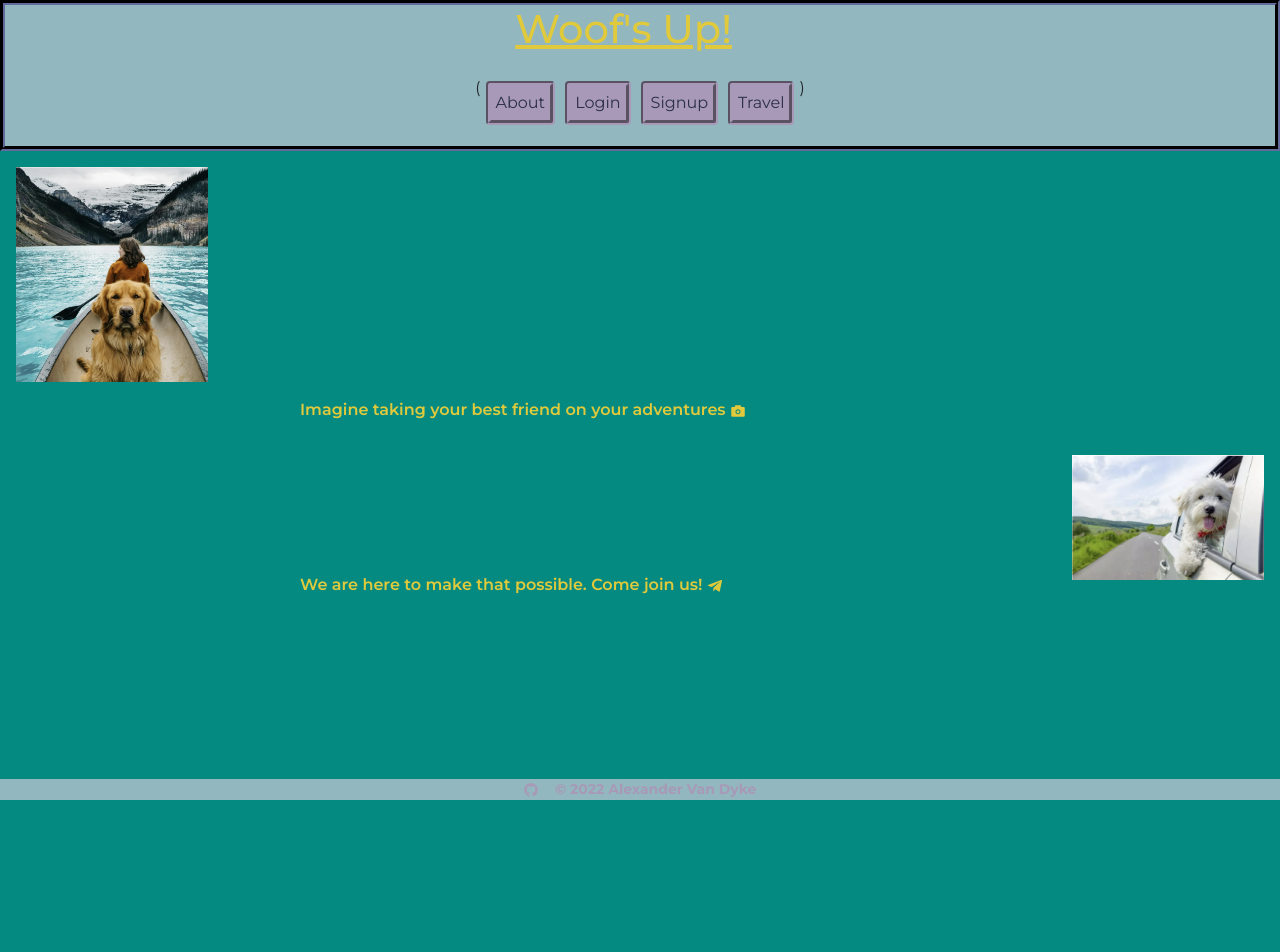
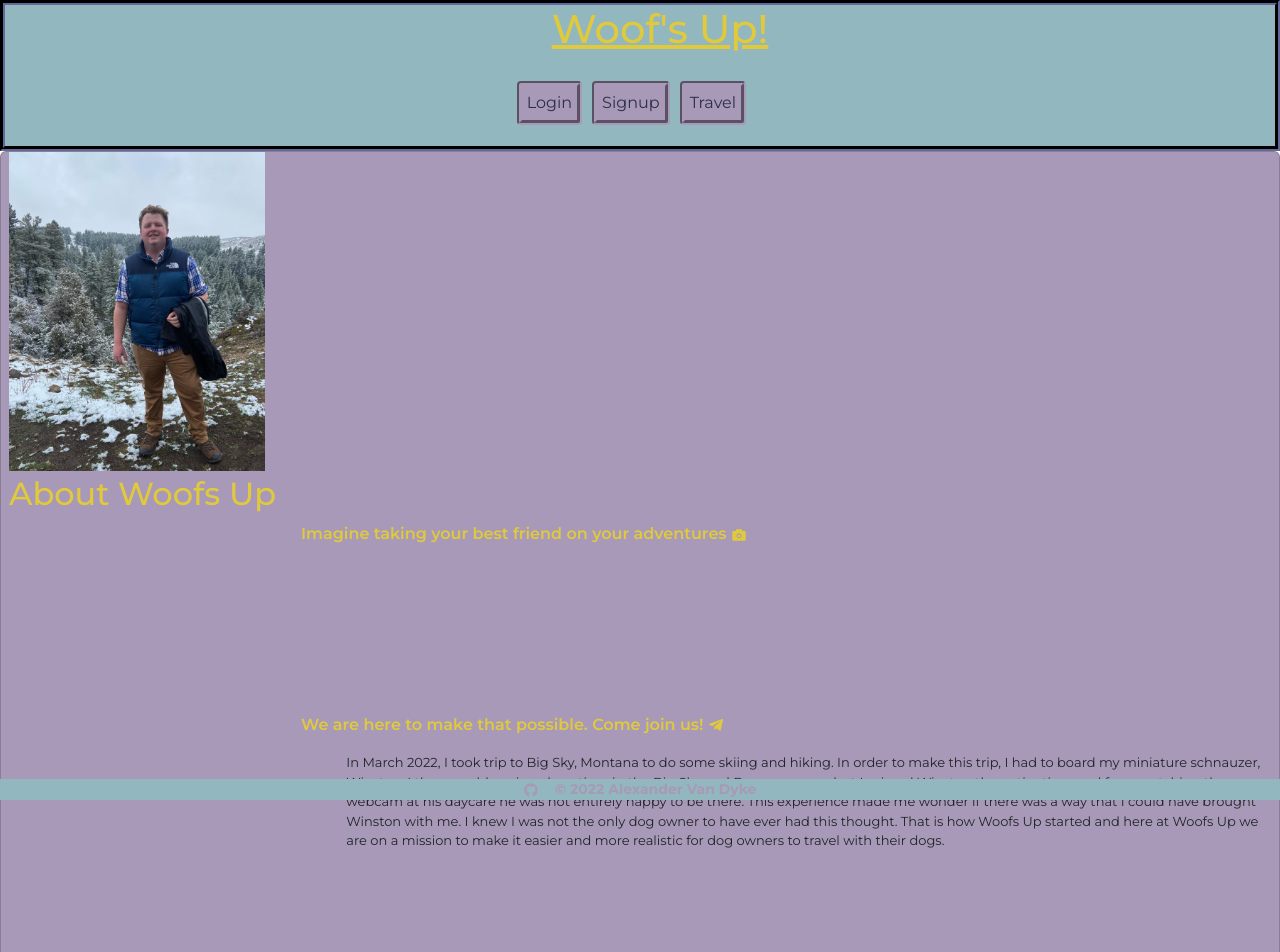
Before and after one commit to AlexandertheGreat491/Woofs_Up, a React (Create React App) app: page / in a window 1280 px wide. Shown: the top 952 px of the page. Before the commit the page ends 800 px from the top, so only its background shows below. Built offline with nearby package versions, Linux system fonts and the light colour scheme.

Commit message:
moved About component to Home page

```diff
--- a/src/App.js
+++ b/src/App.js
@@ -4,7 +4,7 @@ import React, {useState} from "react";
 import Footer from "./components/Footer";
 import Header from "./components/Header";
 import Travel from "./components/Travel";
-import About from "./components/About";
+
 // imports pages
 import NoMatch from "./pages/NoMatch";
 import Home from './pages/Home';
@@ -36,7 +36,6 @@ function App() {
             currentOption={currentOption}
                />}
           />
-          <Route path="/about" element={<About/>} />
           <Route path="/login" element={<LoginForm/>} />
           <Route path="/signup" element={<SignUpForm/>} />
           <Route path="/travel" element={<Travel/>} />
--- a/src/components/About/index.js
+++ /dev/null
@@ -1,32 +0,0 @@
-// imports react
-import React from "react";
-// imports the image
-import drinkingHorse from "../../assets/images/drinking_horse.jpg";
-
-function About() {
-  return (
-        <div style={{width:'100%'}} id="about" className="about card">
-          <h2 className="ms-2">About Woofs Up</h2>
-          <img
-            style={{ width: "20%", height: "20%" }}
-            src={drinkingHorse}
-            alt="drinking horse"
-            className="mb-1 ms-2"
-          />
-            <p id="bio">
-              In March 2022, I took trip to Big Sky, Montana to do some skiing
-              and hiking. In order to make this trip, I had to board my
-              miniature schnauzer, Winston. I thouroughly enjoyed my time in the
-              Big Sky and Bozeman area, but I missed Winston the entire time and
-              from watching the webcam at his daycare he was not entirely happy
-              to be there. This experience made me wonder if there was a way
-              that I could have brought Winston with me. I knew I was not the
-              only dog owner to have ever had this thought. That is how Woofs Up
-              started and here at Woofs Up we are on a mission to make it easier
-              and more realistic for dog owners to travel with their dogs.
-            </p>
-          </div>
-  );
-}
-
-export default About;
--- a/src/components/Header/index.js
+++ b/src/components/Header/index.js
@@ -1,9 +1,8 @@
 import React from "react";
 import { Link } from "react-router-dom";
 
+
 function Header() {
-
-
   return (
     <header className="col-12 d-inline-flex pb-3">
       <div>
@@ -13,11 +12,7 @@ function Header() {
 
         <div id="nav">
           <nav className="text-center d-inline-flex flex-row">
-            (
             <>
-              <Link className="navlinks" to="/about">
-                About
-              </Link>
               <Link className="navlinks" to="/login">
                 Login
               </Link>
@@ -28,9 +23,10 @@ function Header() {
                 Travel
               </Link>
             </>
-            )
           </nav>
+
         </div>
+
       </div>
     </header>
   );
--- a/src/pages/Home.js
+++ b/src/pages/Home.js
@@ -1,22 +1,40 @@
 import React from "react";
-import dogCanoe from ".//../assets/images/dog_canoe.jpg";
-import dogCar from ".//../assets/images/dog_car.jpg";
+
 import { AiFillCamera } from "react-icons/ai";
 import { FaTelegramPlane } from "react-icons/fa";
-
+// imports the image
+import drinkingHorse from ".//../assets/images/drinking_horse.jpg";
 const Home = () => {
   return (
-    <div className="home">
+    <div id="about" style={{width:'100%'}} className="home about card">
       <img
-        style={{ width: "15%", height: "15%" }}
-        src={dogCanoe}
-        alt="canoe"
-        className="d-inline-flex m-3"
-      />
+      style={{ width: "20%", height: "20%" }}
+      src={drinkingHorse}
+      alt="drinking horse"
+      className="mb-1 ms-2"
+    />
+      <h2 className="ms-2">About Woofs Up</h2>
       <p id="text">Imagine taking your best friend on your adventures<AiFillCamera className="m-1"/></p>
-      <img id="car" style={{ width: "15%", height: "15%" }} src={dogCar} alt="car" className="d-inline-flex m-3" />
+
       <p id="texttwo">We are here to make that possible. Come join us!<FaTelegramPlane className="m-1"/></p>
+<p id="bio">
+        In March 2022, I took trip to Big Sky, Montana to do some skiing
+        and hiking. In order to make this trip, I had to board my
+        miniature schnauzer, Winston. I thouroughly enjoyed my time in the
+        Big Sky and Bozeman area, but I missed Winston the entire time and
+        from watching the webcam at his daycare he was not entirely happy
+        to be there. This experience made me wonder if there was a way
+        that I could have brought Winston with me. I knew I was not the
+        only dog owner to have ever had this thought. That is how Woofs Up
+        started and here at Woofs Up we are on a mission to make it easier
+        and more realistic for dog owners to travel with their dogs.
+      </p>
     </div>
+
+
+
+
+
   );
 };
 
```
